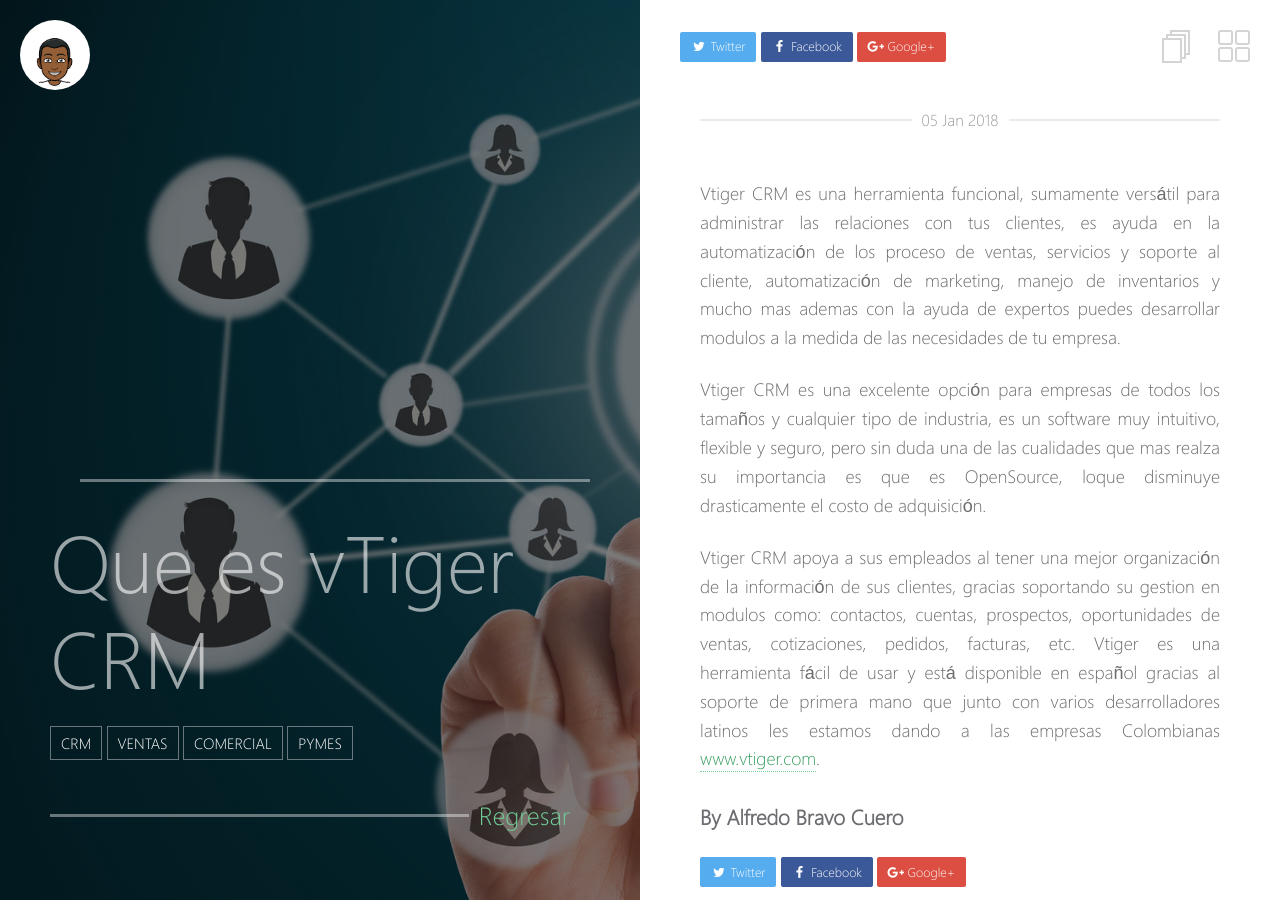
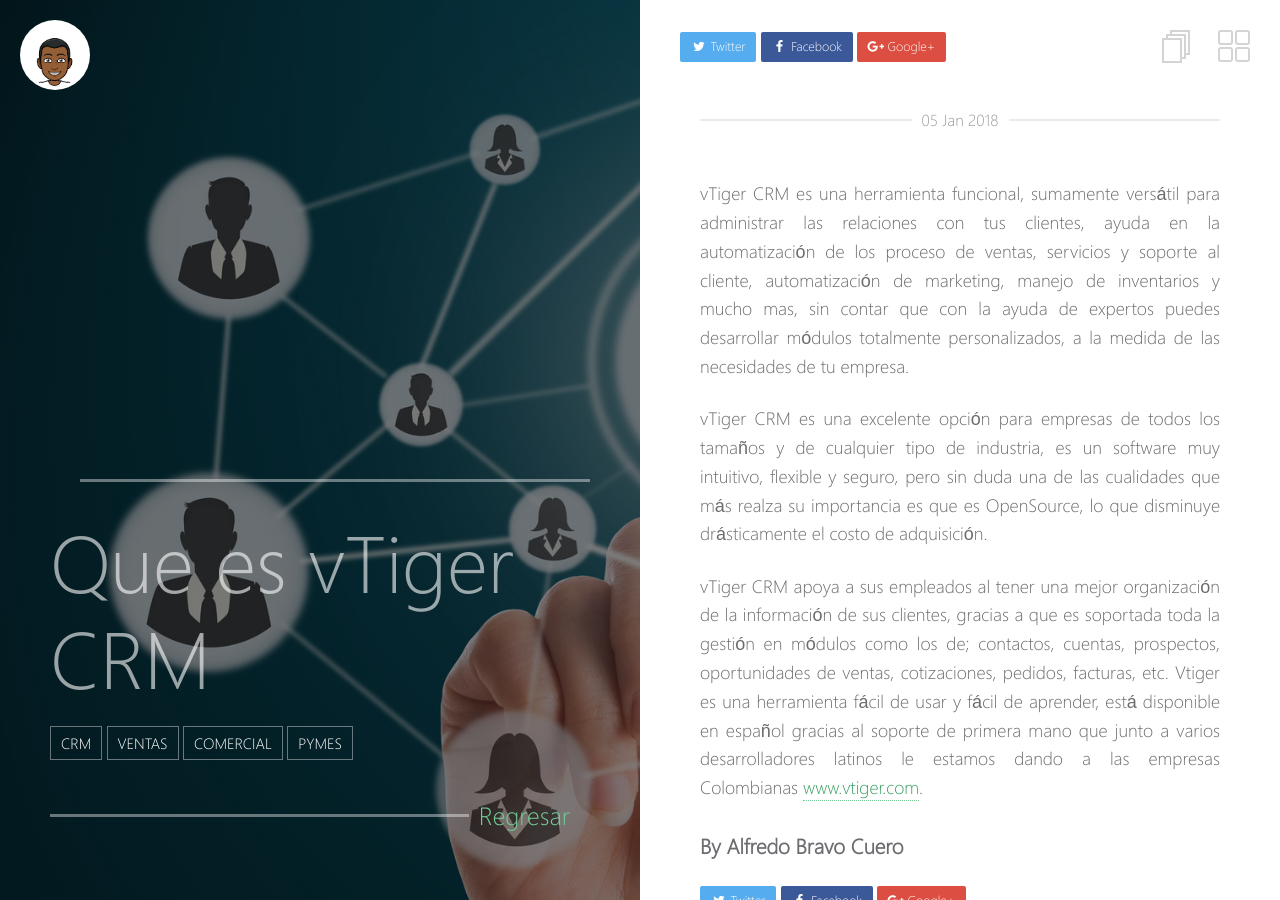
Before and after one commit to abracu/abracu.github.io, a Jekyll site: the page built from _posts/2018-01-05-que-es-vtiger-crm.md, in a window 1280 px wide. Built offline with Jekyll 4.4.1, drawn with Linux system fonts in a browser that asks for light colours; comment, search, counter and statistics services are not loaded.

```diff
--- a/_posts/2018-01-05-que-es-vtiger-crm.md
+++ b/_posts/2018-01-05-que-es-vtiger-crm.md
@@ -10,13 +10,13 @@ tags:
   - pymes
 ---
 
-Vtiger CRM es una herramienta funcional, sumamente versátil para administrar las relaciones con tus clientes, es ayuda en la automatización de los proceso de ventas, servicios y soporte al cliente, automatización de marketing, manejo de inventarios y mucho mas ademas con la ayuda de expertos puedes desarrollar modulos a la medida de las necesidades de tu empresa.
+vTiger CRM es una herramienta funcional, sumamente versátil para administrar las relaciones con tus clientes, ayuda en la automatización de los proceso de ventas, servicios y soporte al cliente, automatización de marketing, manejo de inventarios y mucho mas, sin contar que con la ayuda de expertos puedes desarrollar módulos totalmente personalizados, a la medida de las necesidades de tu empresa.
 {: style="text-align: justify;"}
 
-Vtiger CRM es una excelente opción para empresas de todos los tamaños y cualquier tipo de industria, es un software muy intuitivo, flexible y seguro, pero sin duda una de las cualidades que mas realza su importancia es que es OpenSource, loque disminuye drasticamente el costo de adquisición.
+vTiger CRM es una excelente opción para empresas de todos los tamaños y de cualquier tipo de industria, es un software muy intuitivo, flexible y seguro, pero sin duda una de las cualidades que más realza su importancia es que es OpenSource, lo que disminuye drásticamente el costo de adquisición.
 {: style="text-align: justify;"}
 
-Vtiger CRM apoya a sus empleados al tener una mejor organización de la información de sus clientes, gracias soportando su gestion en modulos como: contactos, cuentas, prospectos, oportunidades de ventas, cotizaciones, pedidos, facturas, etc. Vtiger es una herramienta fácil de usar y está disponible en español gracias al soporte de primera mano que junto con varios desarrolladores latinos les estamos dando a las empresas Colombianas [www.vtiger.com](https://www.vtiger.com.co).
+vTiger CRM apoya a sus empleados al tener una mejor organización de la información de sus clientes, gracias a que es soportada toda la gestión en módulos como los de; contactos, cuentas, prospectos, oportunidades de ventas, cotizaciones, pedidos, facturas, etc. Vtiger es una herramienta fácil de usar y fácil de aprender, está disponible en español gracias al soporte de primera mano que junto a varios desarrolladores latinos le estamos dando a las empresas Colombianas [www.vtiger.com](https://www.vtiger.com.co).
 {: style="text-align: justify;"}
 
 ### By Alfredo Bravo Cuero
```
